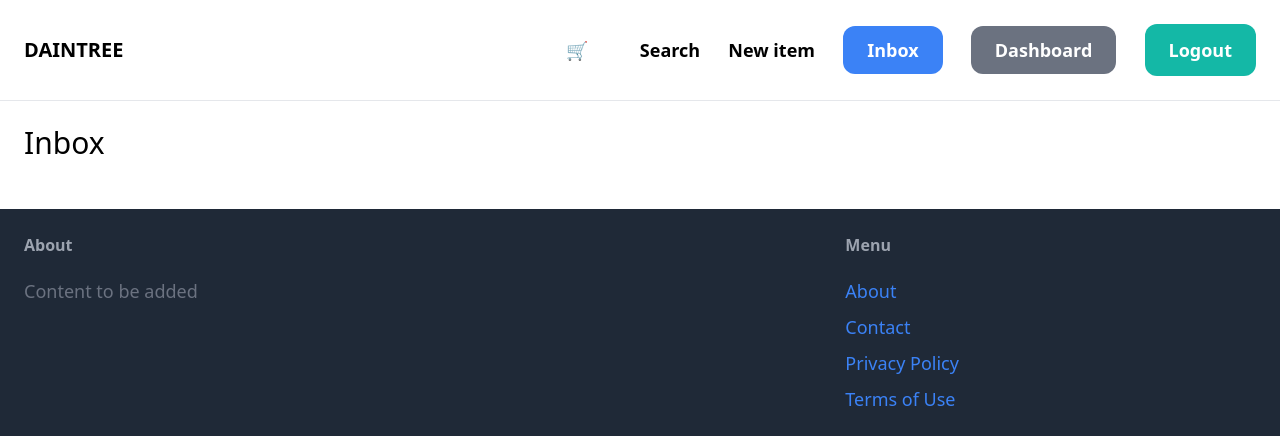
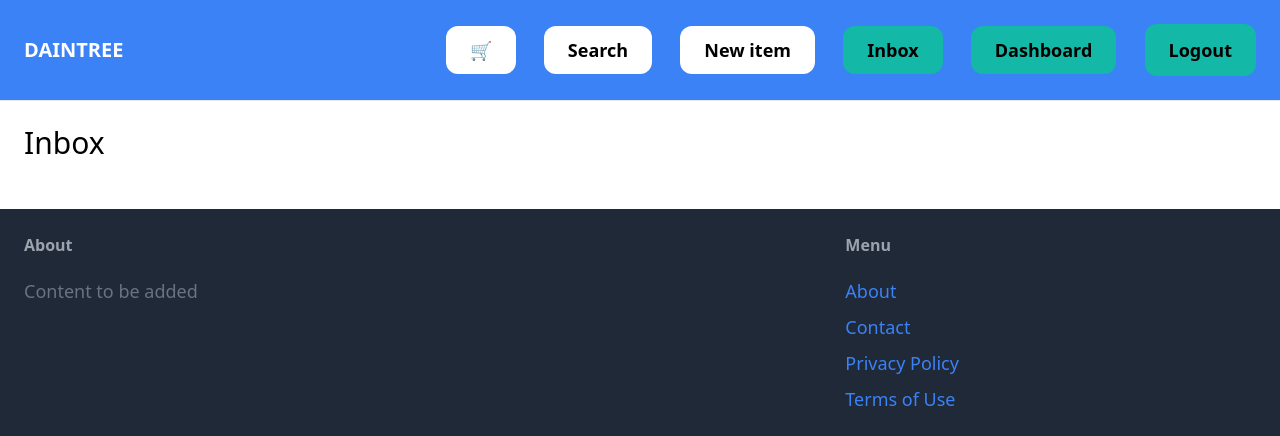
Before and after one commit to drewdavis007/Group-9, a Django app: page /inbox/ in a window 1280 px wide. Shown: the top 436 px of the page. Run offline with Django 4.2, Linux system fonts and the light colour scheme; a user stored in the database is signed in; data comes from the database, SQL or seed files in the repository; both versions use the stored data as it was after the commit; some libraries are stand-ins or nearby versions.

Commit message:
change the styling of the front page

```diff
--- a/daintree/root/templates/root/base.html
+++ b/daintree/root/templates/root/base.html
@@ -13,31 +13,31 @@
     </head>
 
     <body>
-        <nav class="py-6 px-6 flex justify-between items-center border-b gray-200">
-            <a href="/" class="text-xl font-semibold">DAINTREE</a>
+        <nav class="py-6 px-6 flex justify-between items-center border-b gray-200 bg-blue-500">
+            <a href="/" class="text-xl font-semibold text-white rounded-xl">DAINTREE</a>
 
             <div class="space-x-6">
                 <!-- Checkout -->
-                <a href="{% url 'order:view_cart' %}" class="py-3 px-6 text-lg font-semibold text-white rounded-xl">&#128722</a>
-                <a href="{% url 'item:items' %}"  class="text-lg font-semibold hover:text-gray-500">Search</a>
+                <a href="{% url 'order:view_cart' %}" class="py-3 px-6 text-lg font-semibold bg-white text-white rounded-xl">&#128722</a>
+                <a href="{% url 'item:items' %}"  class="py-3 px-6 text-lg font-semibold bg-white bg-teal-500 rounded-xl hover:bg-teal-700">Search</a>
 
                 <!-- Conditionally render the following links based on authentication status -->
                 {% if request.user.is_authenticated %}
 
-                    <a href="{% url 'item:new' %}" class="text-lg font-semibold hover:text-gray-500">New item</a>
+                    <a href="{% url 'item:new' %}" class="py-3 px-6 text-lg text-lg font-semibold bg-white rounded-xl hover:bg-teal-700">New item</a>
 
-                    <a href="{% url 'conversation:inbox' %}" class="py-3 px-6 text-lg font-semibold bg-blue-500 text-white rounded-xl hover:bg-blue-700">Inbox</a>
-                    <a href="{% url 'dashboard:index' %}" class="py-3 px-6 text-lg font-semibold bg-gray-500 text-white rounded-xl hover:bg-gray-700">Dashboard</a>
+                    <a href="{% url 'conversation:inbox' %}" class="py-3 px-6 text-lg font-semibold bg-teal-500  rounded-xl hover:bg-teal-700">Inbox</a>
+                    <a href="{% url 'dashboard:index' %}" class="py-3 px-6 text-lg font-semibold bg-teal-500  rounded-xl hover:bg-teal-700">Dashboard</a>
 
                     <!-- Logout form/button -->
                     <form action="{% url 'root:logout' %}" method="post" class="inline">
                         {% csrf_token %}
-                        <button class="py-3 px-6 text-lg font-semibold bg-teal-500 text-white rounded-xl hover:bg-teal-700" type="submit">Logout</button>
+                        <button class="py-3 px-6 text-lg font-semibold bg-teal-500  rounded-xl hover:bg-teal-700" type="submit">Logout</button>
                     </form>
 
                 {% else %}
-                    <a href="{% url 'root:signup' %}" class="py-3 px-6 text-lg font-semibold bg-blue-500 text-white rounded-xl hover:bg-blue-700">Sign up</a>
-                    <a href="{% url 'root:login' %}" class="py-3 px-6 text-lg font-semibold bg-gray-500 text-white rounded-xl hover:bg-gray-700">Log in</a>
+                    <a href="{% url 'root:signup' %}" class="py-3 px-6 text-lg font-semibold bg-white rounded-xl hover:bg-teal-700">Sign up</a>
+                    <a href="{% url 'root:login' %}" class="py-3 px-6 text-lg font-semibold bg-white  rounded-xl hover:bg-teal-700">Log in</a>
                 {% endif %}
             </div>
         </nav>
```
Also changed, not shown: daintree/db.sqlite3, daintree/media/item_images/bed3.webp (added), daintree/media/item_images/chair2.webp (added), daintree/media/item_images/couch3.webp (added), daintree/media/item_images/nike2.webp (added), daintree/media/item_images/shirt2.webp (added), daintree/media/item_images/sneakers.jpeg (added).
